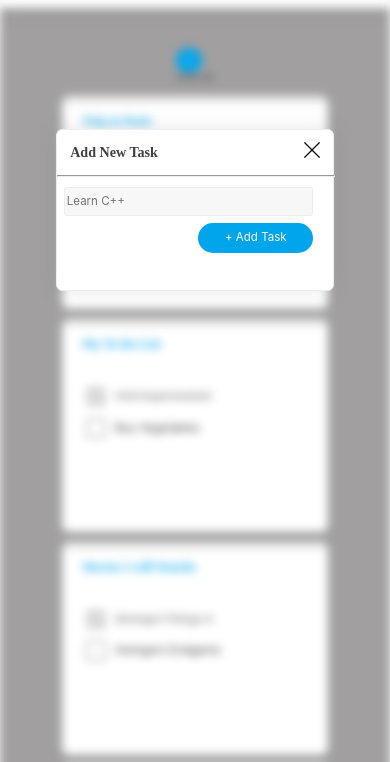
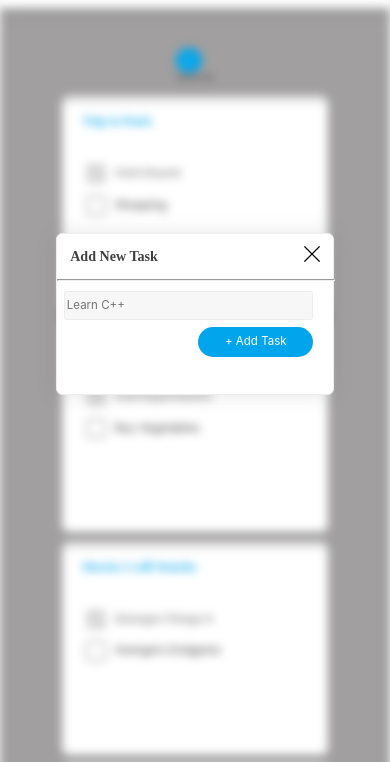
Before and after one commit to vipul353/css-project2, a plain HTML site: page secound-page/secound.html in a window 390 px wide. Shown: the part 46-808 px from the top of the page. Drawn offline with Linux system fonts and the light colour scheme.

Commit message:
small change

```diff
--- a/secound-page/style.css
+++ b/secound-page/style.css
@@ -6,7 +6,7 @@ body {
   padding: 0px;
   margin: 0px;
   background-color: #f7f7f7;
-  position: relative;
+  /* position: relative; */
   box-sizing: border-box;
   overflow-x: hidden;
 }
@@ -265,7 +265,7 @@ input {
     width: 100%;
     position: absolute;
     z-index: 3;
-    top: 14%;
+    top: 33%;
     left: 0%;
   }
 
```
